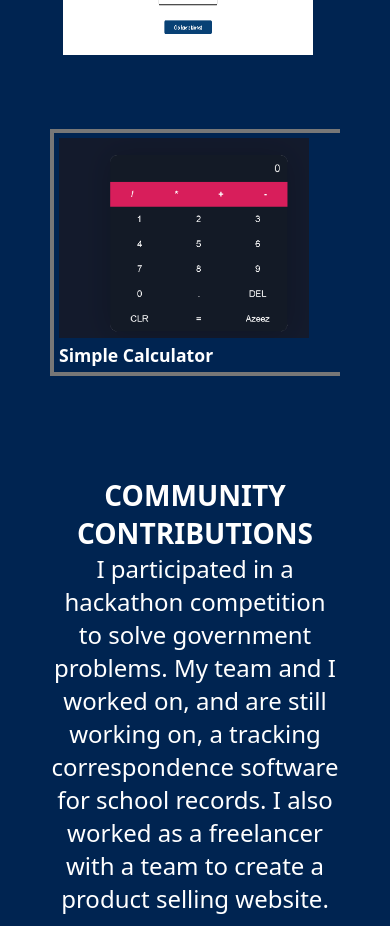
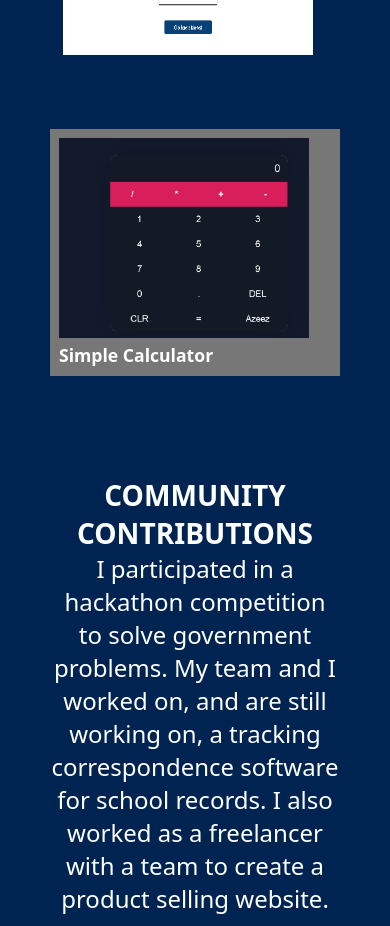
Before and after one commit to harteyhitman/my-web, a React (Create React App) app: page / in a window 390 px wide. Shown: the part 3040-3966 px from the top of the page. Built offline with nearby package versions, Linux system fonts and the light colour scheme.

Commit message:
newupdate

```diff
--- a/src/App.css
+++ b/src/App.css
@@ -617,13 +617,13 @@ button:hover {
     gap: 20px;
     grid-template-rows: min-content;
     scroll-snap-align: start;
-    /* background-color: #777777; */
+    background-color: #777777;
     border: 4px solid #777777;
   }
   .small-projects img{
     width: 250px;
     height: 200px;
-   /* object-fit: cover; */
+   object-fit: cover;
   }
   .small-projects a{
     text-decoration: none;
```
